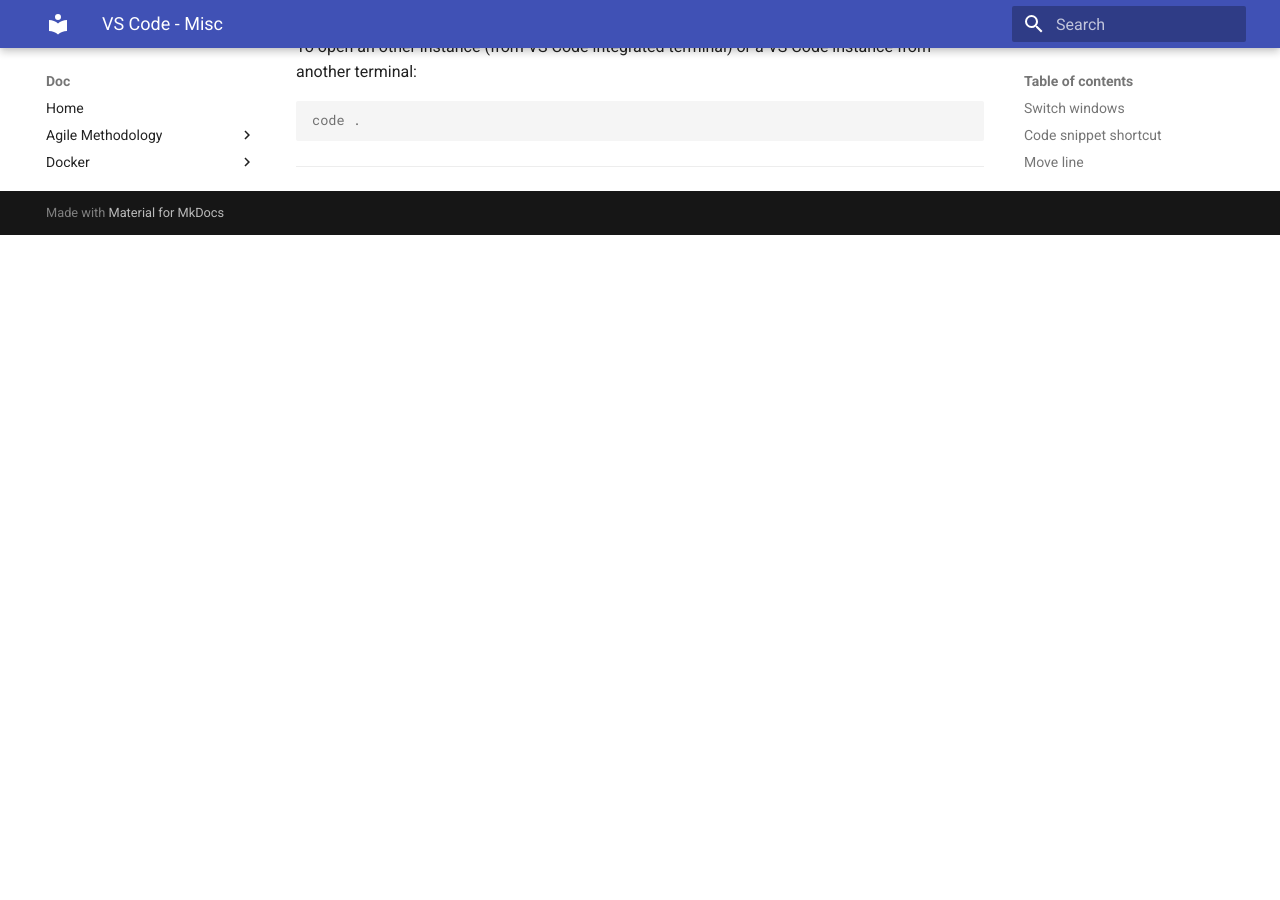
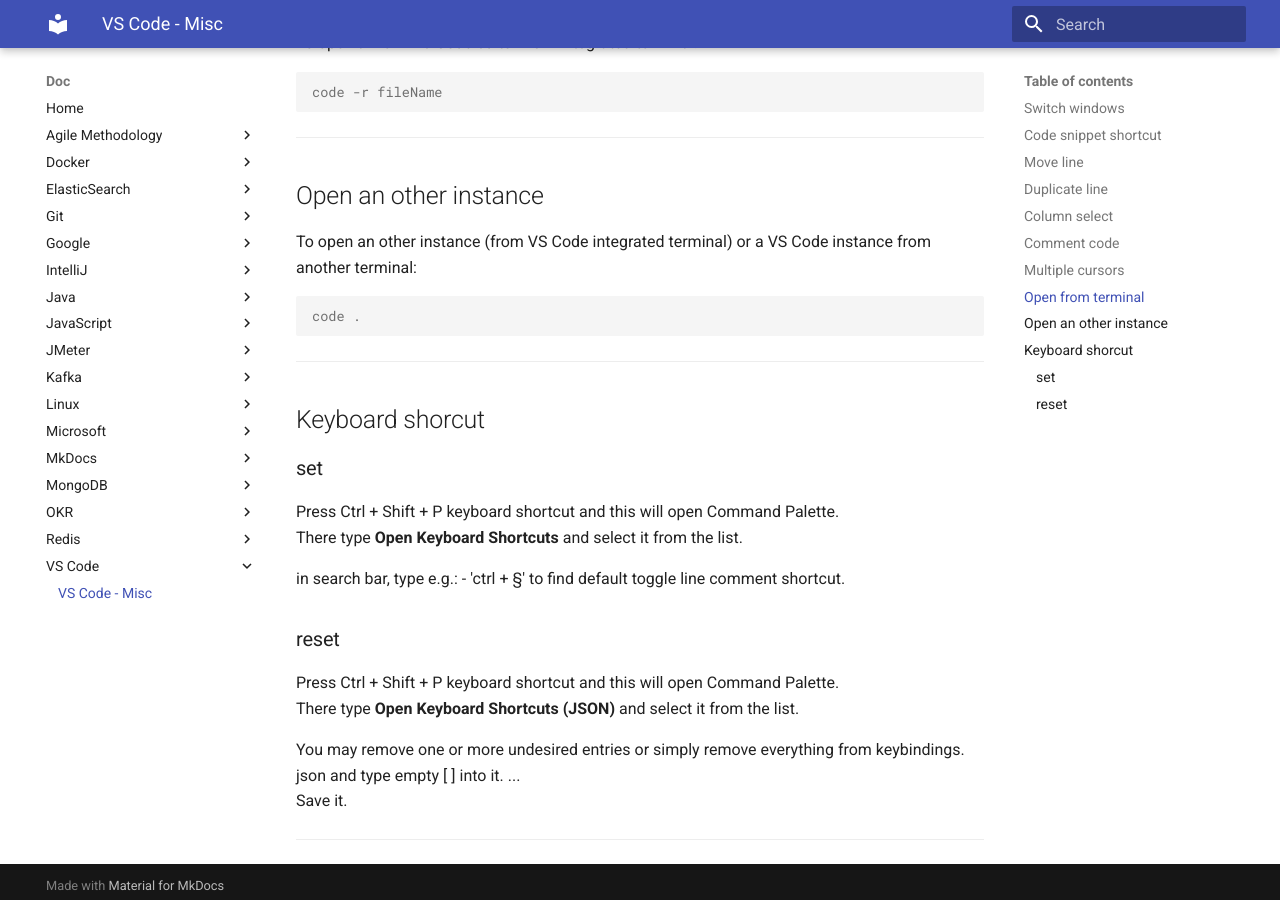
Before and after one commit to oldu73/doc, an MkDocs documentation site: the page built from docs/vscode/vscode.md, in a window 1280 px wide and 900 px high, scrolled down 2106 px. Built offline with MkDocs 1.6.1 and Material for MkDocs 9.7.7, drawn with Linux system fonts in a browser that asks for light colours; before the commit the page ends 2341 px from its top, so only the background shows below that; some of the changed text lies outside the part shown.

Commit message:
vscode keyboard shortcut comment line and edit reset shortcut preferences

````diff
--- a/docs/vscode/vscode.md
+++ b/docs/vscode/vscode.md
@@ -61,10 +61,22 @@
 Ctrl+K+C
 ```
 
+or line
+
+```text
+ctrl + §
+```
+
 Uncomment code block
 
 ```text
 Ctrl+K+U
+```
+
+or line
+
+```text
+ctrl + §
 ```
 
 ***
@@ -96,3 +108,22 @@
 ```
 
 ***
+
+## Keyboard shorcut
+
+### set
+
+Press Ctrl + Shift + P keyboard shortcut and this will open Command Palette.
+There type **Open Keyboard Shortcuts** and select it from the list.
+
+in search bar, type e.g.: - 'ctrl + §' to find default toggle line comment shortcut.
+
+### reset
+
+Press Ctrl + Shift + P keyboard shortcut and this will open Command Palette.
+There type **Open Keyboard Shortcuts (JSON)** and select it from the list.
+
+You may remove one or more undesired entries or simply remove everything from keybindings. json and type empty [ ] into it. ...
+Save it.
+
+***
````
